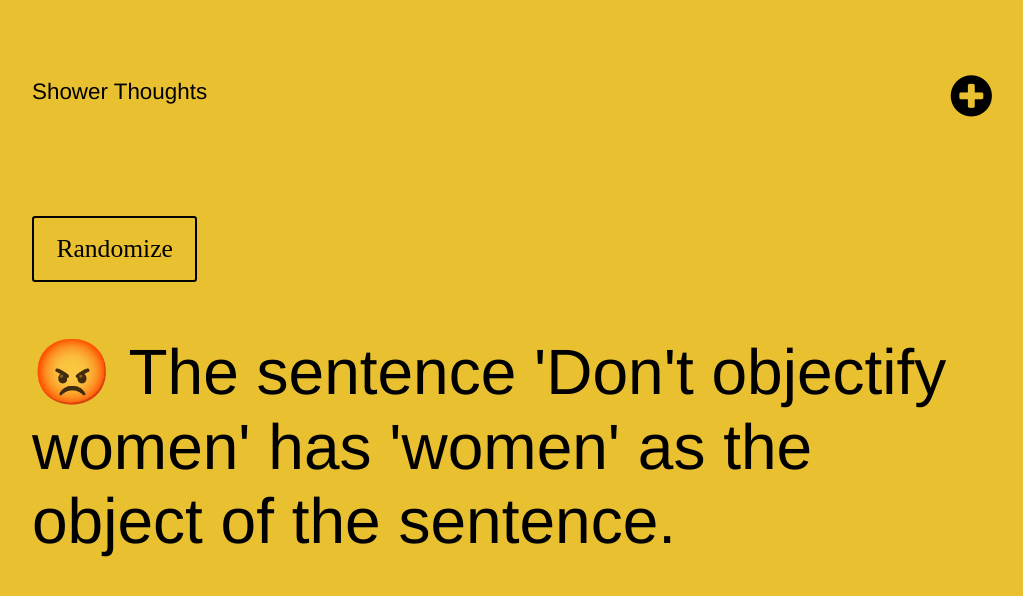
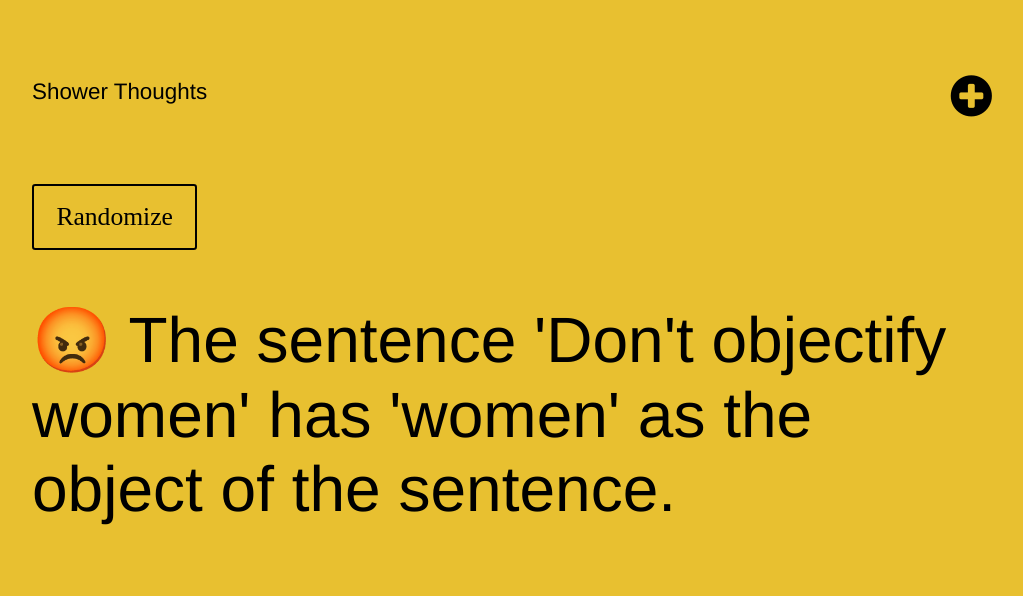
Before and after one commit to isabelxklee/shower-thoughts, a React (Create React App) app: page / in a window 1280 px wide. Shown: the top 596 px of the page, without its empty margins (128-1151 px from the left). Built offline with nearby package versions, Linux system fonts and the light colour scheme; data requests are answered from the project's data file.

Commit message:
refactored button variants

```diff
--- a/db.json
+++ b/db.json
@@ -24,16 +24,6 @@
       "id": 5,
       "quote": "The tallest person in the world has physically experienced being the exact height of every other person in the world at some point",
       "emoji": "📏"
-    },
-    {
-      "emoji": "test",
-      "quote": "testing testing testing testing ",
-      "id": 6
-    },
-    {
-      "emoji": "👀",
-      "quote": "Testing testing testing testing",
-      "id": 7
     }
   ]
 }
--- a/src/App.css
+++ b/src/App.css
@@ -137,10 +137,6 @@ button#error {
     font-size: 2.4rem;
   }
 
-  #overlay {
-    display: none;
-  }
-
   form {
     width: auto;
     height: 100%;
--- a/src/components/AddThoughtForm.jsx
+++ b/src/components/AddThoughtForm.jsx
@@ -60,11 +60,7 @@ const AddThoughtForm = (props) => {
             <Field component="textarea" name="thought" autoComplete="off" />
             <br />
 
-            <Button
-              variant="primary"
-              type="submit"
-              id={errors.thought || errors.emoji ? 'error' : ''}
-            >
+            <Button type="submit" id={errors.thought || errors.emoji ? 'error' : ''}>
               Create
             </Button>
 
--- a/src/components/Button.jsx
+++ b/src/components/Button.jsx
@@ -3,6 +3,9 @@ import {variant} from 'styled-system'
 
 const Button = styled.button`
   font-family: 'Apfel Grotezk';
+  background-color: black;
+  color: white;
+  margin: 0 1rem 0 0;
   border: 2px solid black;
   border-radius: 0.2rem;
   padding: 1rem 1.4rem;
@@ -11,6 +14,10 @@ const Button = styled.button`
   transition: 0.3s;
   cursor: pointer;
 
+  &:hover {
+    opacity: 0.5;
+  }
+
   @media only screen and (max-width: 700px) {
     margin: 0.4rem 0;
     width: 100%;
@@ -18,47 +25,28 @@ const Button = styled.button`
 
   ${variant({
     variants: {
-      primary: {
-        backgroundColor: 'black',
-        color: 'white',
-        margin: '0 1rem 0 0',
-        '&:hover': {
-          color: 'white',
-          backgroundColor: 'black',
-          opacity: '0.75',
-        },
-      },
       inverted: {
         backgroundColor: 'white',
         color: 'black',
-        margin: '0',
-        '&:hover': {
-          color: 'black',
-          backgroundColor: 'white',
-          opacity: '0.5',
-        },
       },
       large: {
         fontSize: '1.6rem',
         backgroundColor: '#e8c030',
         color: 'black',
-        margin: '6rem 0 0 0',
+        marginTop: '4rem',
         '&:hover': {
           color: '#e8c030',
           backgroundColor: 'black',
+          opacity: '1',
         },
         '@media only screen and (max-width: 700px)': {
-          margin: '2rem 0',
-          bottom: '0',
-          position: 'absolute',
+          width: '75%',
+          bottom: '5',
+          position: 'fixed',
         },
       },
     },
   })}
 `
 
-Button.defaultProps = {
-  variant: 'primary',
-}
-
 export default Button
```
